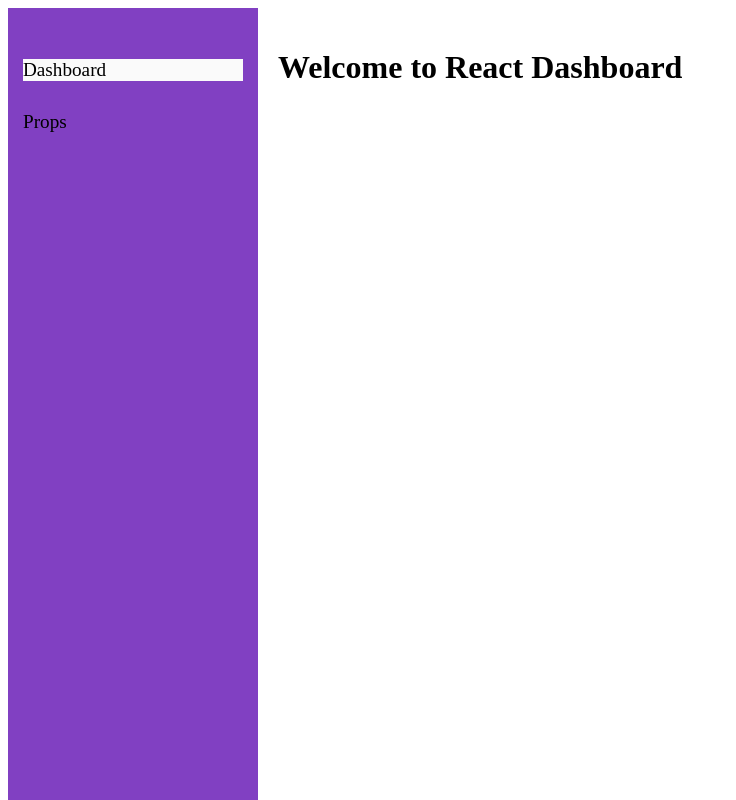
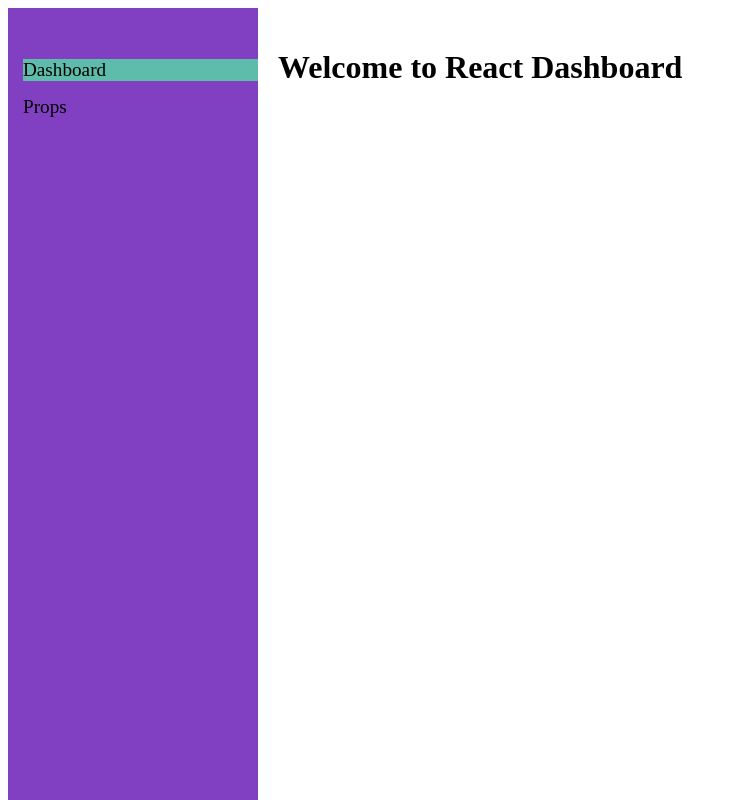
Before and after one commit to Keerthanas2000/react_dev, a React (Create React App) app: page / in a window 1280 px wide. Shown: the top 800 px of the page, without its empty margins (0-736 px from the left). Built offline with nearby package versions, Linux system fonts and the light colour scheme.

Commit message:
css chnages

```diff
--- a/src/index.css
+++ b/src/index.css
@@ -15,8 +15,10 @@
 }
 
 .nav-item {
-  padding: 15px;
+  padding-left: 15px;
+  padding-top: 15px;
   color: rgb(255, 255, 255);
+  width: 94%;
 }
 
 .nav-item a {
@@ -28,9 +30,8 @@
 }
 
 .nav-item a.active {
-  background: #fafafa;
+  background: #5ebcab;
   display: block;
-  width: 100%;
 }
 
 .content {
```
